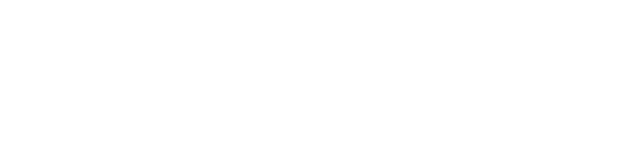
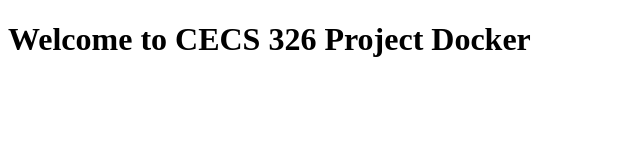
Before and after one commit to AmandaG421/327-project, a plain HTML site: page index.html in a window 1280 px wide. Shown: the whole page, without its empty margins (0-640 px from the left). Drawn offline with Linux system fonts and the light colour scheme.

Commit message:
Update index.html

```diff
--- a/index.html
+++ b/index.html
@@ -3,6 +3,9 @@
 <head>
     <meta charset="UTF-8">
     <meta name="viewport" content="width=device-width, initial-scale=1.0">
-    <title>My Flask App</title>
+    <title>CECS 326 Project Docker</title>
 </head>
+<body>
+    <h1>Welcome to CECS 326 Project Docker</h1>
+</body>
 </html>
```
